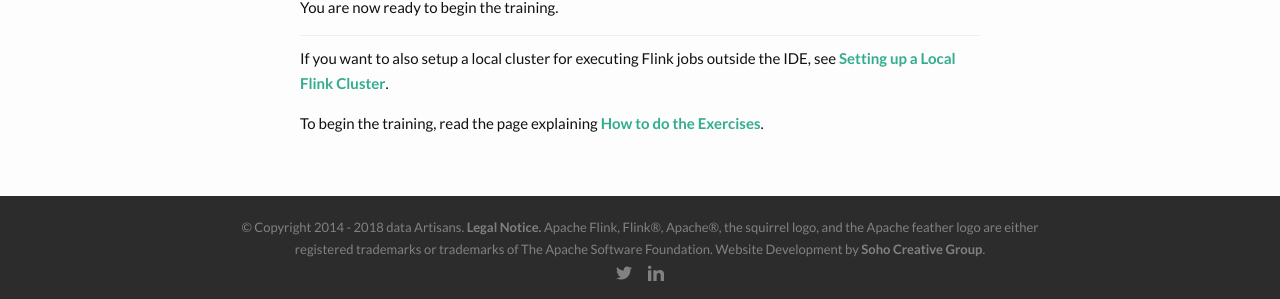
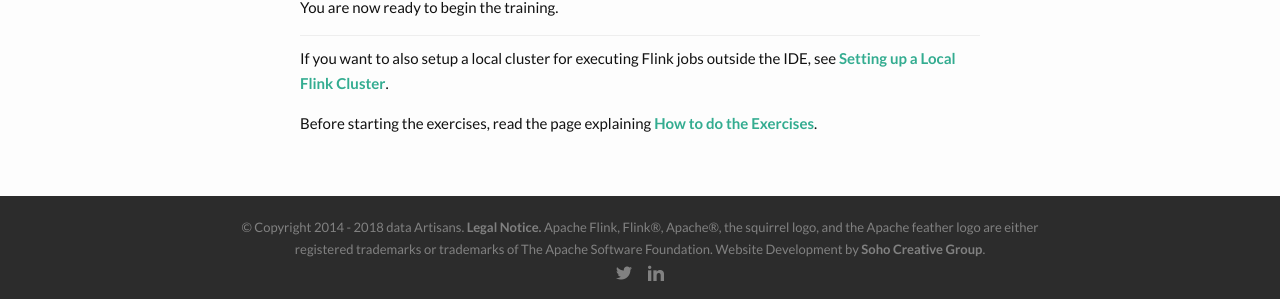
Before and after one commit to dataArtisans/flink-training-web, a Jekyll site: the page built from devEnvSetup.md, in a window 1280 px wide and 900 px high, scrolled down 1197 px. Shown: the part 598-897 px from the top of the window. Built offline with Jekyll 4.4.1, drawn with Linux system fonts in a browser that asks for light colours; nearby versions of some CDN libraries.

Commit message:
Small wording change.

```diff
--- a/devEnvSetup.md
+++ b/devEnvSetup.md
@@ -73,4 +73,4 @@ You are now ready to begin the training.
 
 If you want to also setup a local cluster for executing Flink jobs outside the IDE, see [Setting up a Local Flink Cluster]({{site.baseurl}}/localCluster.html).
 
-To begin the training, read the page explaining [How to do the Exercises]({{site.baseurl}}/howto-exercises.html).
+Before starting the exercises, read the page explaining [How to do the Exercises]({{site.baseurl}}/howto-exercises.html).
```
